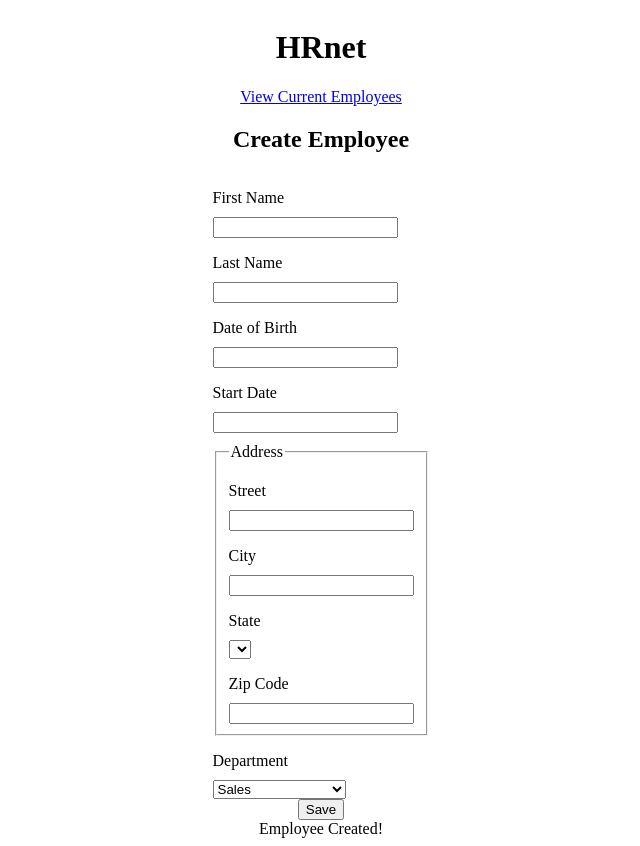
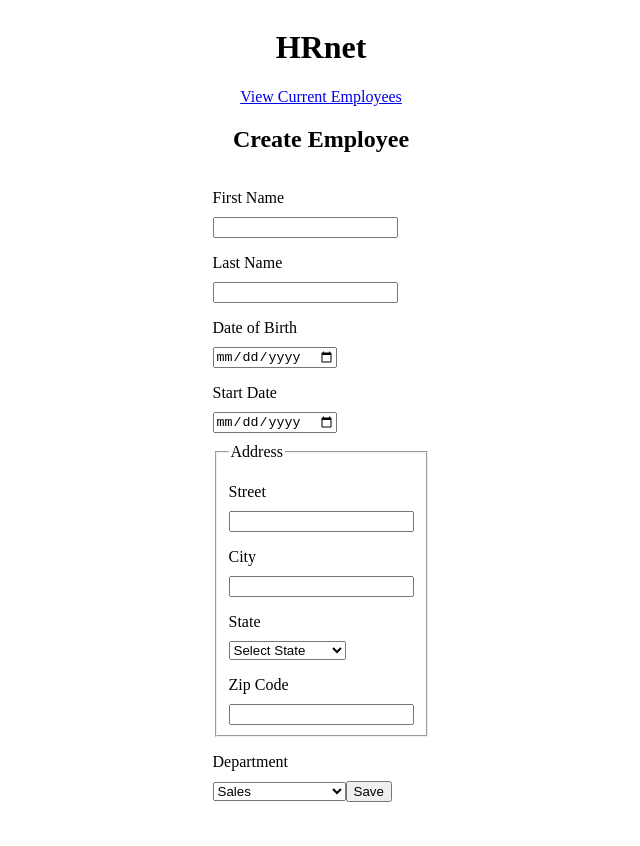
Before and after one commit to Tigershark936/WealthHealth_Faites_passer_une_librairie_jQuery_vers_React, a React (Vite) app: page / in a window 1280 px wide. Shown: the whole page, without its empty margins (319-959 px from the left). After the commit the page ends 810 px from the top, so only its background shows below. Built offline with nearby package versions, Linux system fonts and the light colour scheme.

Commit message:
feat: add modal.jsx, the table in the file EmployeList.jsx and update file AddressForm.jsx

```diff
--- a/src/components/AddressForm.jsx
+++ b/src/components/AddressForm.jsx
@@ -1,23 +1,69 @@
+import { US_STATES_FULL } from "../data/states"
 
-
-const AddressForm = () => {
+const AddressForm = ({ form = {}, errors = {}, onChange = () => {} }) => {
   return (
     <fieldset className="address">
       <legend>Address</legend>
 
-      <label htmlFor="street">Street</label>
-      <input id="street" type="text" />
+      {/* Rue */}
+      <div>
+        <label htmlFor="street">Street</label>
+        <input
+          id="street"
+          name="street"
+          value={form.street}
+          onChange={onChange}
+          required
+        />
+        {errors.street && <div style={{ color:'crimson' }}>{errors.street}</div>}
+      </div>
 
-      <label htmlFor="city">City</label>
-      <input id="city" type="text" />
+      {/* Ville */}
+      <div>
+        <label htmlFor="city">City</label>
+        <input
+          type="text"
+          id="city"
+          name="city"
+          value={form.city}
+          onChange={onChange}
+        />
+        {errors.city && <div style={{ color:'crimson' }}>{errors.city}</div>}
+      </div>
 
-      <label htmlFor="state">State</label>
-      <select name="state" id="state">
-        <option></option>
-      </select>
+      {/* État US */}
+      <div>
+        <label htmlFor="state">State</label>
+        <select
+          name="state"
+          id="state"
+          value={form.state}
+          onChange={onChange}
+          required
+        >
+          <option> Select State </option>
+          {US_STATES_FULL.map((name) => (
+            <option key={name} value={name}>{name}</option>
+          ))}
+        </select>
+        {errors.state && <div style={{ color:'crimson' }}>{errors.state}</div>}
+      </div>
 
-      <label htmlFor="zip-code">Zip Code</label>
-      <input id="zip-code" type="number" />
+      {/* Code postal */}
+      <div>
+        <label htmlFor="zip-code">Zip Code</label>
+        <input
+          type="number"
+          id="zip-code"
+          name="zipCode"
+          value={form.zipCode}
+          onChange={onChange}
+          inputMode="numeric"
+          pattern="[0-9]*"
+          required
+        />
+        {errors.zipCode && <div style={{ color:'crimson' }}>{errors.zipCode}</div>}
+      </div>
     </fieldset>
   )
 }
--- a/src/components/EmployeeForm.jsx
+++ b/src/components/EmployeeForm.jsx
@@ -1,30 +1,86 @@
 import AddressForm from "./AddressForm.jsx"
 
-const EmployeeForm = () => {
+const EmployeeForm = ({ form, errors, onChange, onSubmit }) => {
   return (
-    <form onSubmit={(e) => e.preventDefault()} id="create-employee">
-      <label htmlFor="first-name">First Name</label>
-      <input type="text" id="first-name" />
+    <form id="create-employee" onSubmit={onSubmit}>
 
-      <label htmlFor="last-name">Last Name</label>
-      <input type="text" id="last-name" />
+      {/* First Name */}
+      <div>
+        <label htmlFor="first-name">First Name</label>
+        <input
+          type="text"
+          id="first-name"
+          name="firstName"
+          value={form.firstName}
+          onChange={onChange}
+          required
+        />
+        {errors.firstName && <div style={{ color:'crimson' }}>{errors.firstName}</div>}
+      </div>
 
-      <label htmlFor="date-of-birth">Date of Birth</label>
-      <input id="date-of-birth" type="text" />
+      {/* Last Name */}
+      <div>
+        <label htmlFor="last-name">Last Name</label>
+        <input
+          type="text"
+          id="last-name"
+          name="lastName"
+          value={form.lastName}
+          onChange={onChange}
+          required
+        />
+        {errors.lastName && <div style={{ color:'crimson' }}>{errors.lastName}</div>}
+      </div>
 
+      {/* Dates Of Birth */}
+      <div>
+        <label htmlFor="date-of-birth">Date of Birth</label>
+        <input
+          type="date"
+          id="date-of-birth"
+          name="dateOfBirth"
+          value={form.dateOfBirth}
+          onChange={onChange}
+          required
+        />
+        {errors.dateOfBirth && <div style={{ color:'crimson' }}>{errors.dateOfBirth}</div>}
+      </div>
+
+      {/* Start Date */}
       <label htmlFor="start-date">Start Date</label>
-      <input id="start-date" type="text" />
+      <input
+        type="date"
+        id="start-date"
+        name="startDate"
+        value={form.startDate}
+        onChange={onChange}
+        required
+      />
 
-      <AddressForm />
+      <AddressForm
+        form={form}
+        errors={errors}
+        onChange={onChange}
+      />
 
+      {/* Department */}
       <label htmlFor="department">Department</label>
-      <select name="department" id="department">
+      <select
+        name="department"
+        id="department"
+        value={form.department}
+        onChange={onChange}
+        required
+      >
         <option>Sales</option>
         <option>Marketing</option>
         <option>Engineering</option>
         <option>Human Resources</option>
         <option>Legal</option>
       </select>
+
+      {/* Button Formulary */}
+      <button type="submit">Save</button>
     </form>
   )
 }
--- a/src/components/Modal.jsx
+++ b/src/components/Modal.jsx
@@ -1,11 +1,22 @@
 
 
-const Modal = () => {
-    return (
-        <div id="confirmation" className="modal">
-            Employee Created!
+const Modal = ({ open, onClose, title = 'Dialog', children }) => {
+  if (!open) return null  // ← si pas ouverte, on ne rend rien
+
+  return (
+    <div role="dialog" aria-modal="true" aria-label={title}>
+      <div>
+        {/* En-tête : titre + bouton ✕ */}
+        <div>
+          <strong>{title}</strong>
+          <button onClick={onClose} aria-label="Close">✕</button>
         </div>
-    )
+
+        {/* Contenu fourni par le parent */}
+        <div>{children}</div>
+      </div>
+    </div>
+  )
 }
 
 export default Modal
--- /dev/null
+++ b/src/data/states.js
@@ -0,0 +1,52 @@
+export const US_STATES_FULL = [
+  'Alabama',
+  'Alaska',
+  'Arizona',
+  'Arkansas',
+  'California',
+  'Colorado',
+  'Connecticut',
+  'Delaware',
+  'Florida',
+  'Georgia',
+  'Hawaii',
+  'Idaho',
+  'Illinois',
+  'Indiana',
+  'Iowa',
+  'Kansas',
+  'Kentucky',
+  'Louisiana',
+  'Maine',
+  'Maryland',
+  'Massachusetts',
+  'Michigan',
+  'Minnesota',
+  'Mississippi',
+  'Missouri',
+  'Montana',
+  'Nebraska',
+  'Nevada',
+  'New Hampshire',
+  'New Jersey',
+  'New Mexico',
+  'New York',
+  'North Carolina',
+  'North Dakota',
+  'Ohio',
+  'Oklahoma',
+  'Oregon',
+  'Pennsylvania',
+  'Rhode Island',
+  'South Carolina',
+  'South Dakota',
+  'Tennessee',
+  'Texas',
+  'Utah',
+  'Vermont',
+  'Virginia',
+  'Washington',
+  'West Virginia',
+  'Wisconsin',
+  'Wyoming'
+]
--- a/src/pages/CreateEmployee.jsx
+++ b/src/pages/CreateEmployee.jsx
@@ -1,8 +1,70 @@
+import { useState } from "react"
+import { useDispatch } from 'react-redux'
 import { Link } from "react-router-dom"
 import EmployeeForm from "../components/EmployeeForm.jsx"
 import Modal from "../components/Modal.jsx"
+import { addEmployee } from "../features/employees/employeesSlice.js"
+
+// Champs obligatoires pour mon validateForm
+const REQUIRED_FIELDS = [
+  'firstName','lastName','dateOfBirth','startDate', 'street','city','state','zipCode',
+]
 
 const CreateEmployee = () => {
+    const dispatch = useDispatch()
+
+    // Mon état local pour mon formulary
+    const [form, setForm]= useState({
+        firstName: '',
+        lastName: '',
+        dateOfBirth: '',
+        startDate: '',
+        department: 'Sales',
+        street: '',
+        city: '',
+        state: '',
+        zipCode: '',
+    })
+
+    // Etat des erreurs sur les inputs (ex: { firstName: 'Required' })
+    const [errors, setErrors] = useState({})
+    // Etat pour le controle de ma modal
+    const [isModalOpen, setIsModalOpen] = useState(false)
+
+    // Gere le changement de mes inputs
+    function handleFieldChange(event) {
+        const { name, value } = event.target
+        setForm((form) => ({ ...form, [name]: value }))
+    }
+
+    // Validation du formulary obligatoire
+    function validateForm(currentForm) {
+        return REQUIRED_FIELDS.reduce((accErrors, key) => {
+            const value = String(currentForm[key] ?? '').trim()
+            if (!value) accErrors[key] = 'Required'
+            return accErrors
+        }, {})
+    }
+
+    // Soumission du formulary
+    function handleSubmit(event) {
+        event.preventDefault()
+        const validateErrors = validateForm(form)
+        setErrors(validateErrors)
+        if (Object.keys(validateErrors).length > 0) return
+
+        dispatch(addEmployee(form))
+        setIsModalOpen(true)
+
+        // Reset le formulary à zéro
+        setForm({
+            firstName: '', lastName: '',
+            dateOfBirth: '', startDate: '',
+            department: 'Sales',
+            street: '', city: '', state: '', zipCode: '',
+        })
+    }
+
     return (
         <div>
             <div className="title">
@@ -10,14 +72,25 @@ const CreateEmployee = () => {
             </div>
 
             <div className="container">
+                {/* Lien vers la liste */}
                 <Link to="/employee-list">View Current Employees</Link>
+
                 <h2>Create Employee</h2>
 
-                <EmployeeForm />
+                {/* Formulaire */}
+                <EmployeeForm
+                    form={form}
+                    errors={errors}
+                    onChange={handleFieldChange}
+                    onSubmit={handleSubmit}
+                />
 
-                <button type="button">Save</button>
-
-                <Modal />
+                {/* Modale de confirmation (s'affiche si isModalOpen === true) */}
+                <Modal
+                    open={isModalOpen}
+                    title="Employee Created!"
+                    onClose={() => setIsModalOpen(false)}
+                />
             </div>
 
         </div>
--- a/src/pages/EmployeeList.jsx
+++ b/src/pages/EmployeeList.jsx
@@ -1,13 +1,52 @@
 import { Link } from "react-router-dom"
+import { useSelector } from "react-redux"
 
 const EmployeeList = () => {
+    // Ma liste des employés gràce à Redux
+    const employees = useSelector((state) => state.employees.items)
+
     return (
         <div id="employee-div" className="container">
             <h3>Current Employees</h3>
 
-            <table id="employee-table" className="display"></table>
+            {employees.length === 0 ? (
+                <p>No employees at the moment.</p>
+            ) : (
+                <table id="employee-table" className="display">
+                    <thead>
+                        <tr>
+                        <th>FirstName</th>
+                        <th>LastName</th>
+                        <th>Start Date</th>
+                        <th>Department</th>
+                        <th>Date of Birth</th>
+                        <th>Street</th>
+                        <th>City</th>
+                        <th>State</th>
+                        <th>ZipCode</th>
+                        </tr>
+                    </thead>
+                    <tbody>
+                        {employees.map((emp) => (
+                        <tr key={emp.id}>
+                            <td>{emp.firstName}</td>
+                            <td>{emp.lastName}</td>
+                            <td>{emp.startDate}</td>
+                            <td>{emp.department}</td>
+                            <td>{emp.dateOfBirth}</td>
+                            <td>{emp.street}</td>
+                            <td>{emp.city}</td>
+                            <td>{emp.state}</td>
+                            <td>{emp.zipCode}</td>
+                        </tr>
+                        ))}
+                    </tbody>
+                </table>
+            )}
 
-            <Link to="/">Home</Link>
+            <div>
+                <Link to="/">Home</Link>
+            </div>
         </div>
     )
 }
```
